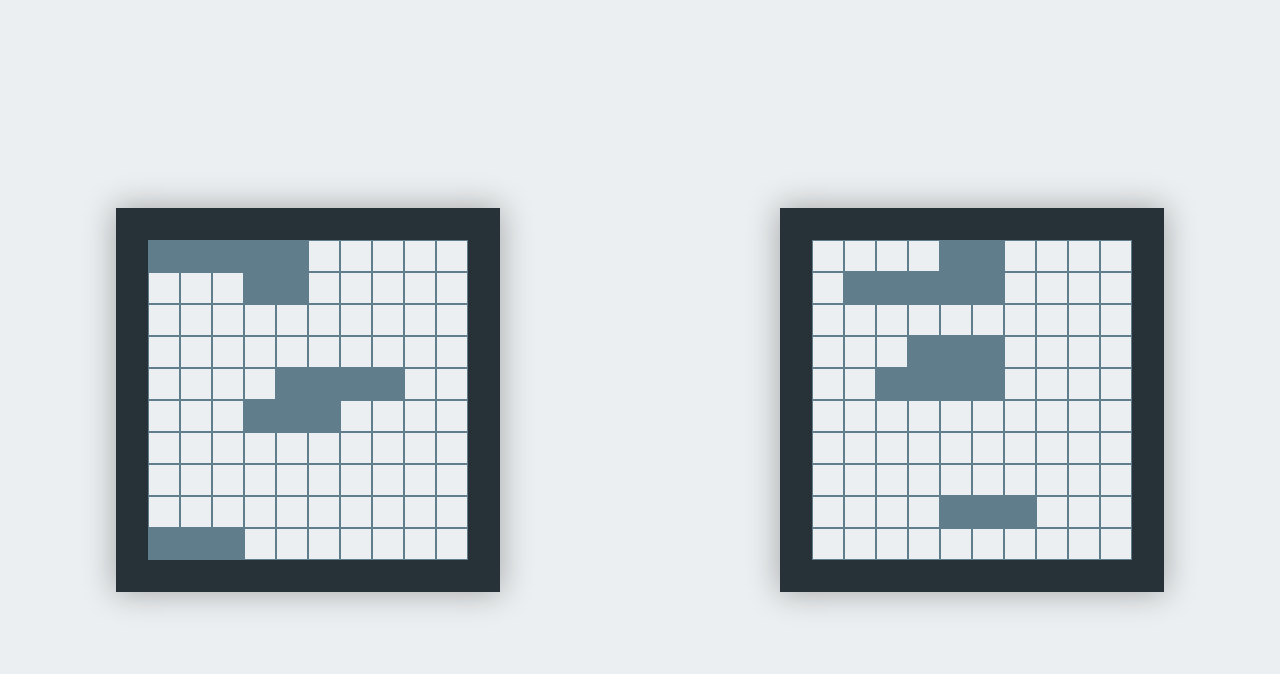
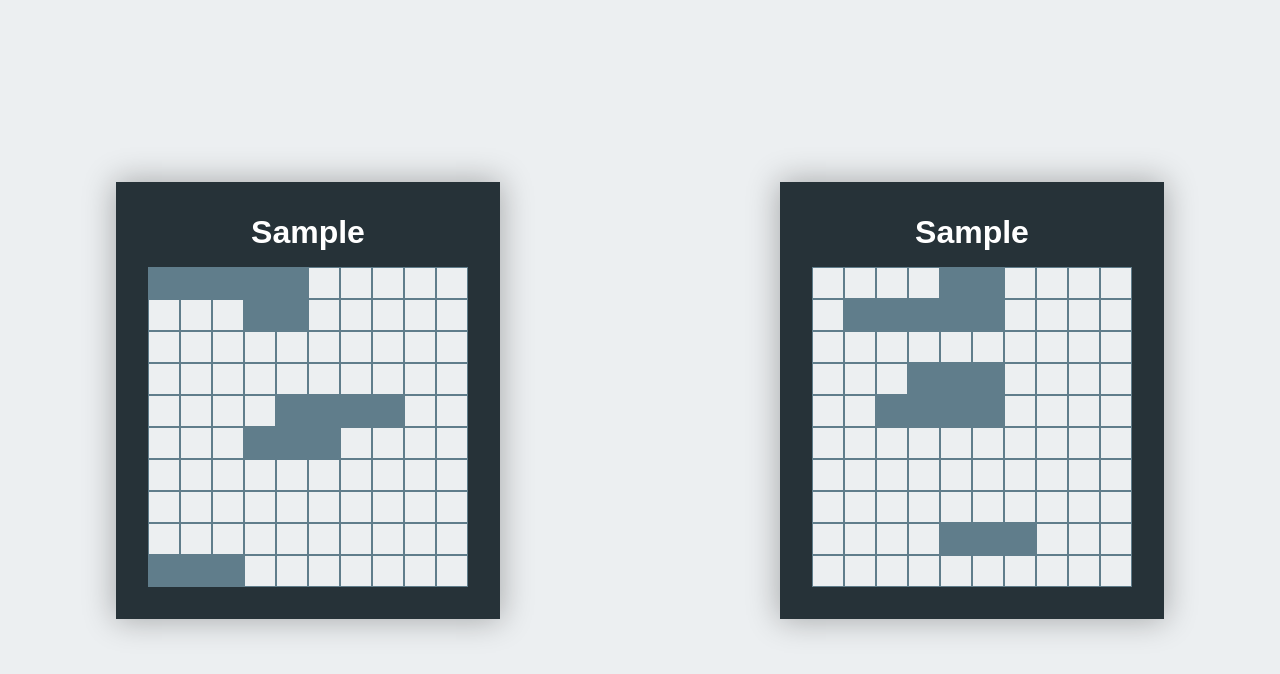
Before and after one commit to catalinbroinas/battleship, a website built with webpack: page src/template.html in a window 1280 px wide. Both pictures are taken after typing "Sample", "Sample" into the empty fields and a click on the button "Start Game". Built offline with nearby package versions, Linux system fonts and the light colour scheme; a web font is replaced by a local one.

Commit message:
feat: improve `renderGame` to display gameboard name

```diff
--- a/src/css/styles.css
+++ b/src/css/styles.css
@@ -130,6 +130,15 @@ ul {
   font-weight: 700;
   text-transform: uppercase;
 }
+.sub-title {
+  color: #fff;
+  font-size: 2rem;
+  text-align: center;
+  font-family: Arial, Helvetica, sans-serif;
+  font-weight: 700;
+  text-transform: capitalize;
+  margin-bottom: 1rem;
+}
 
 /* Form */
 .form-row {
--- a/src/js/modules/ui.js
+++ b/src/js/modules/ui.js
@@ -78,6 +78,17 @@ function UI() {
             elementAttributes: { id: `gameboard-${type}` }
         });
 
+        const name = type === 'player'
+            ? getPlayerNames().playerName : getPlayerNames().computerName;
+
+        const title = domManager.createDOMElement({
+            elementTag: 'div',
+            elementClass: ['sub-title'],
+            elementText: `${name}`
+        });
+
+        container.appendChild(title);
+
         board.forEach((rowData, rowIndex) => {
             const line = domManager.createDOMElement({
                 elementTag: 'div',
```
